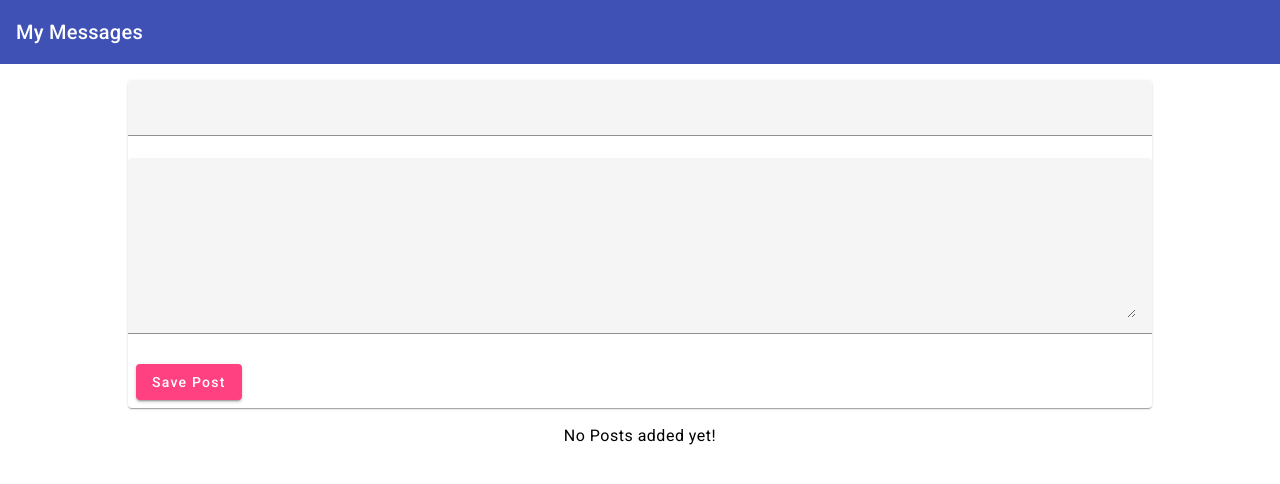
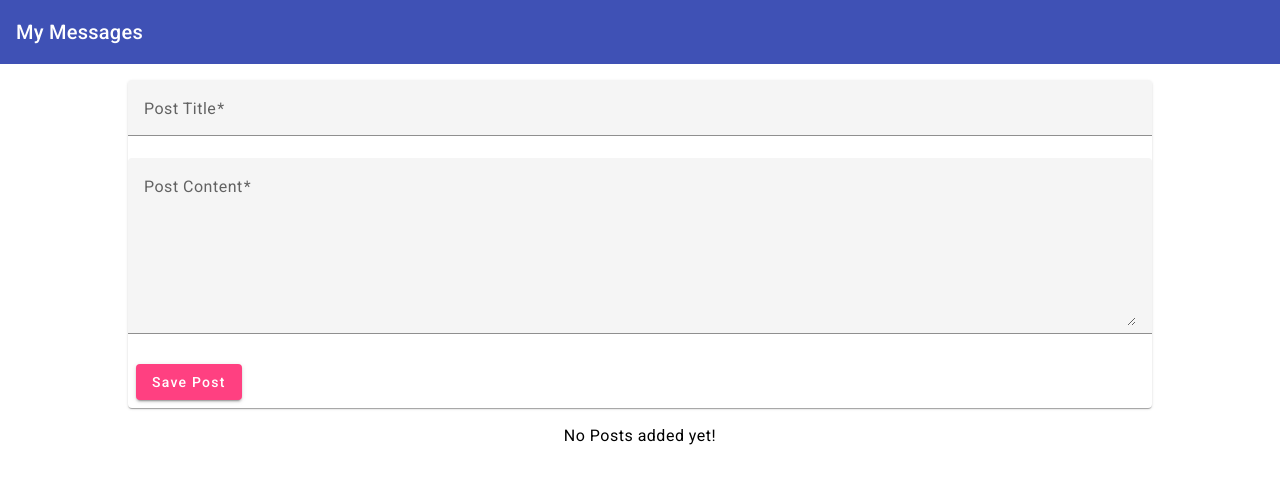
Before and after one commit to Abhishekgone99/mean-course, an Angular app: page / in a window 1280 px wide. Shown: the top 484 px of the page. Built offline with nearby package versions, Linux system fonts and the light colour scheme.

Commit message:
made some changes to form

```diff
--- a/src/app/posts/post-create/post-create.component.html
+++ b/src/app/posts/post-create/post-create.component.html
@@ -18,11 +18,13 @@
 <mat-card>
     <form #postForm="ngForm" (submit)="onAddPost(postForm)">
         <mat-form-field>
+            <mat-label>Post Title</mat-label>
             <input matInput type="text" #title="ngModel" name="title" ngModel required>
             <mat-error *ngIf="title.invalid">"Title is required"</mat-error>
         </mat-form-field>
         <mat-form-field>
-            <textarea matInput rows="6" #content="ngModel" name="content" ngModel required></textarea>
+            <mat-label>Post Content</mat-label>
+            <textarea matInput rows="6" #content="ngModel" name="content" ngModel required placeholder="Post Content"></textarea>
             <mat-error *ngIf="content.invalid">"Content is required"</mat-error>
         </mat-form-field>
         <mat-card-actions>
--- a/src/app/posts/post-create/post-create.component.ts
+++ b/src/app/posts/post-create/post-create.component.ts
@@ -102,6 +102,7 @@ export class PostCreateComponent {
       content: form.value.content
     };
 
-    this.postsService.addPosts(post)
+    this.postsService.addPosts(post);
+    form.resetForm();
   }
 }
--- a/src/app/posts/post-list/post-list.component.html
+++ b/src/app/posts/post-list/post-list.component.html
@@ -4,6 +4,10 @@
            {{post.title}}
         </mat-expansion-panel-header>
         <p>{{post.content}}</p>
+        <mat-action-row>
+            <button mat-button>Edit</button>
+            <button mat-button>Delete</button>
+          </mat-action-row>
     </mat-expansion-panel>
 </mat-accordion>
 <p class="info-text mat-body-1" *ngIf="posts.length <= 0">No Posts added yet!</p>
```
